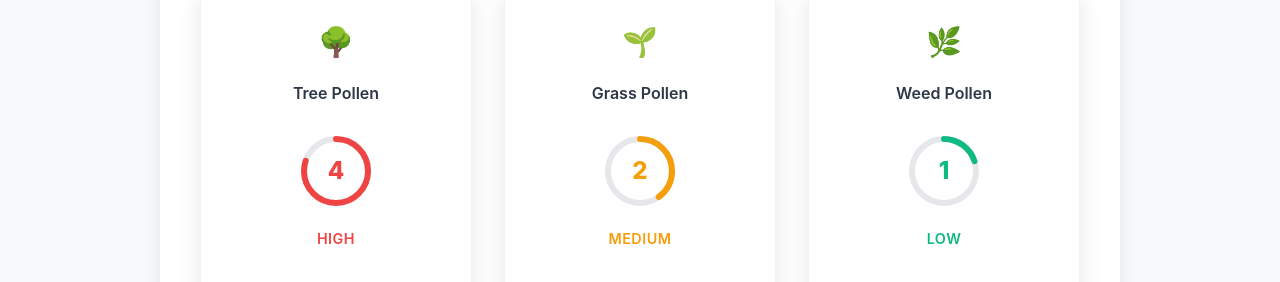
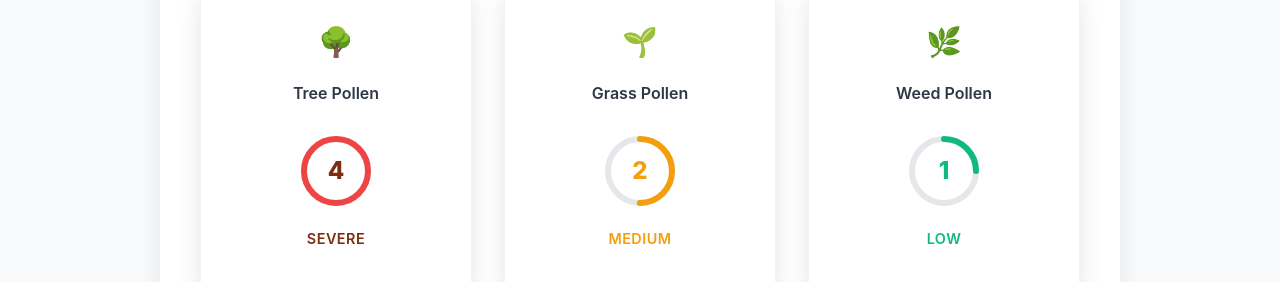
Before and after one commit to shwnhll/mypollenpal, a Next.js app: page / in a window 1280 px wide. Shown: the part 670-952 px from the top of the page. Built offline with nearby package versions, Linux system fonts and the light colour scheme.

Commit message:
Update page.tsx

```diff
--- a/app/page.tsx
+++ b/app/page.tsx
@@ -310,7 +310,7 @@ export default function Home() {
                     <circle
                       id="treeRing"
                       cx="40" cy="40" r="32" fill="none" stroke="#ef4444" strokeWidth="6"
-                      strokeDasharray="160.85 201.06" strokeLinecap="round"
+                      strokeDasharray="201.06 201.06" strokeLinecap="round"
                     />
                   </svg>
                   <div style={{
@@ -320,21 +320,21 @@ export default function Home() {
                     transform: 'translate(-50%, -50%)',
                     fontSize: '1.5rem',
                     fontWeight: '800',
-                    color: '#ef4444'
+                    color: '#7c2d12'
                   }} id="treeLevelDisplay">
                     <span id="treeLevel">4</span>
                   </div>
                 </div>
 
                 <div style={{
-                  color: '#ef4444',
+                  color: '#7c2d12',
                   fontWeight: '600',
                   marginBottom: '1rem',
                   textTransform: 'uppercase',
                   fontSize: '0.9rem',
                   letterSpacing: '0.5px'
                 }} id="treeStatusDisplay">
-                  <span id="treeStatus">High</span>
+                  <span id="treeStatus">Severe</span>
                 </div>
               </div>
 
@@ -368,7 +368,7 @@ export default function Home() {
                     <circle
                       id="grassRing"
                       cx="40" cy="40" r="32" fill="none" stroke="#f59e0b" strokeWidth="6"
-                      strokeDasharray="80.42 201.06" strokeLinecap="round"
+                      strokeDasharray="100.53 201.06" strokeLinecap="round"
                     />
                   </svg>
                   <div style={{
@@ -426,7 +426,7 @@ export default function Home() {
                     <circle
                       id="weedRing"
                       cx="40" cy="40" r="32" fill="none" stroke="#10b981" strokeWidth="6"
-                      strokeDasharray="40.21 201.06" strokeLinecap="round"
+                      strokeDasharray="50.27 201.06" strokeLinecap="round"
                     />
                   </svg>
                   <div style={{
@@ -508,7 +508,7 @@ export default function Home() {
                 color: '#4a5568',
                 lineHeight: '1.5'
               }              } id="overallAdvice">
-                High pollen day! Take precautions if you have allergies - consider staying indoors or taking medication.
+                Severe pollen levels! Stay indoors if possible and take allergy medication.
               </div>
             </div>
           </div>
```
